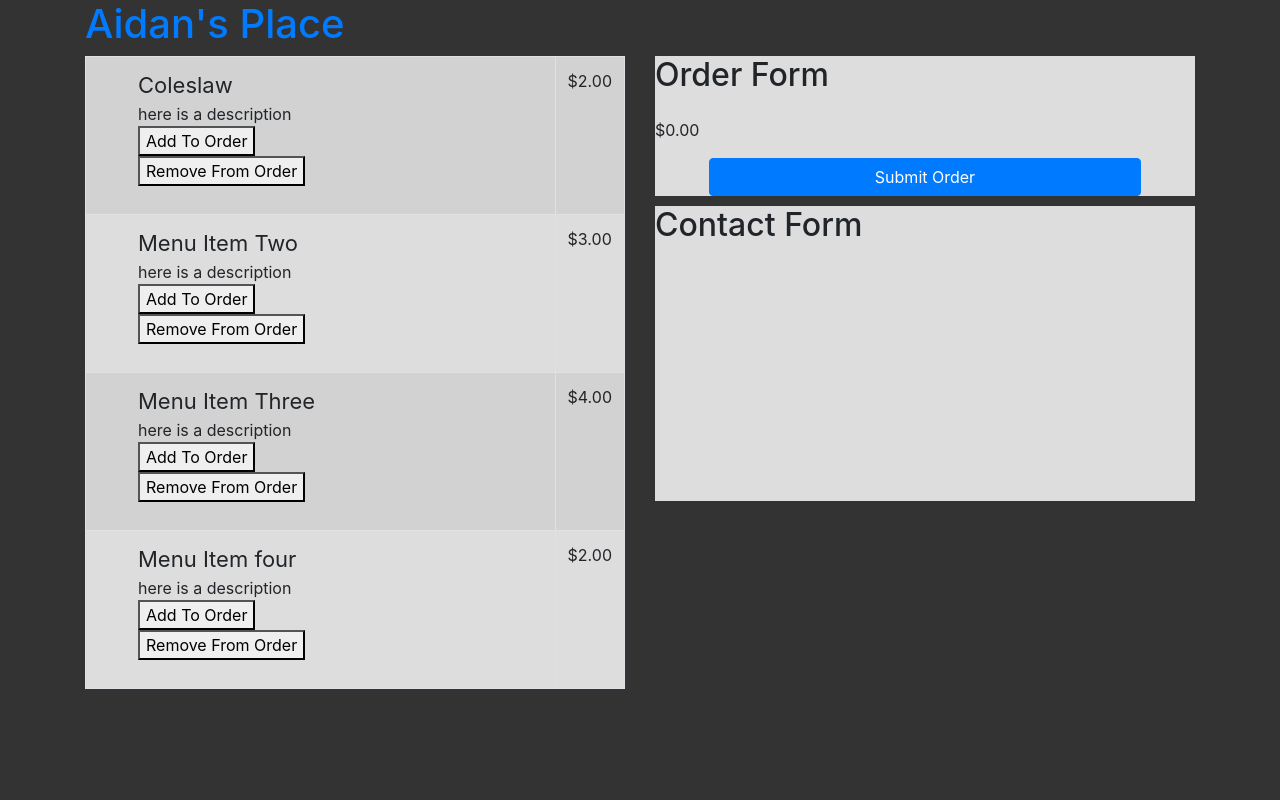
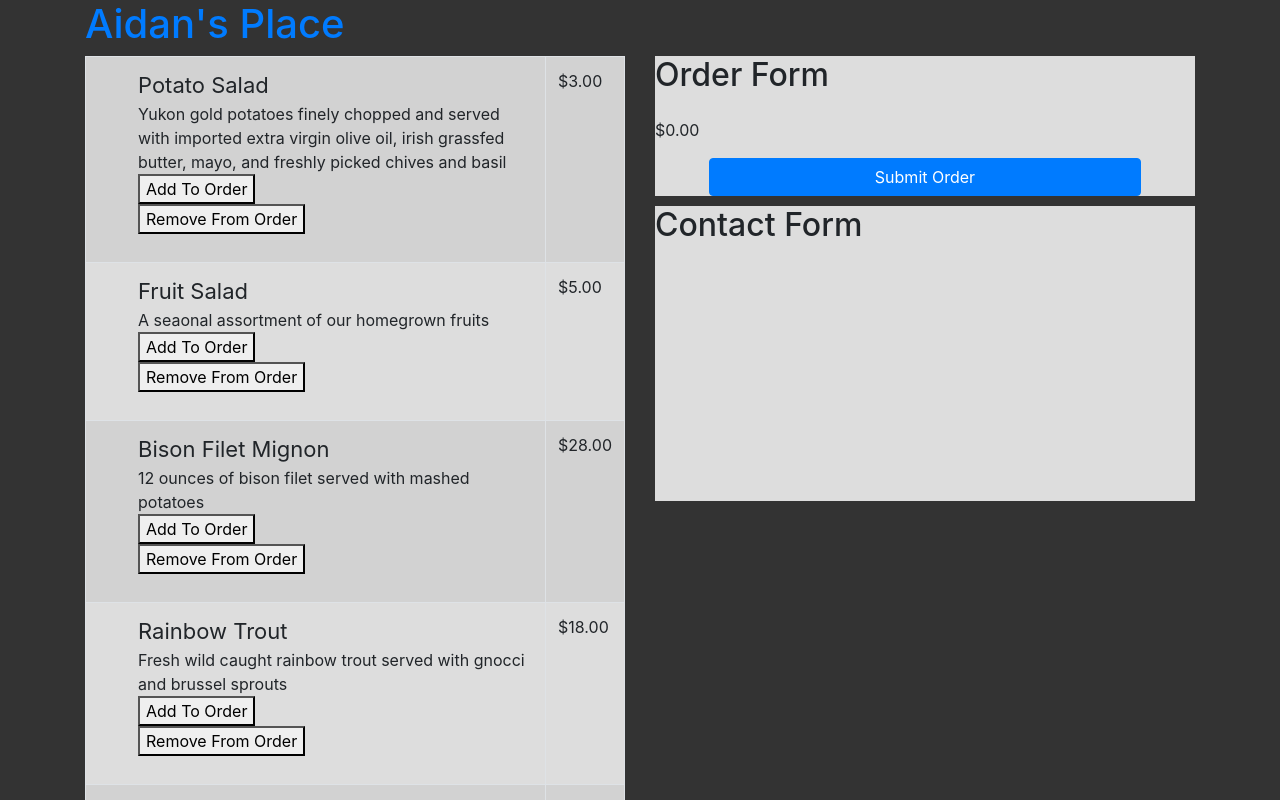
Before and after one commit to ccs-student-submissions/5-4-1-bobs-place-apierc2175, a React (Create React App) app in the folder my-app/: page / in a window 1280 px wide. Shown: the top 800 px of the page. Built offline with nearby package versions, Linux system fonts and the light colour scheme.

Commit message:
added menu content

```diff
--- a/my-app/src/containers/App.js
+++ b/my-app/src/containers/App.js
@@ -22,7 +22,7 @@ class App extends Component {
   }
 
   componentDidMount() {
-    let menuItems = [{name: 'Coleslaw', description: 'here is a description', price: 2, }, {name: 'Menu Item Two', description: 'here is a description', price: 3}, {name: 'Menu Item Three', description: 'here is a description', price: 4}, {name: 'Menu Item four', description: 'here is a description', price: 2}];
+    let menuItems = [{name: 'Potato Salad', description: 'Yukon gold potatoes finely chopped and served with imported extra virgin olive oil, irish grassfed butter, mayo, and freshly picked chives and basil', price: 3}, {name: 'Fruit Salad', description: 'A seaonal assortment of our homegrown fruits', price: 5}, {name: 'Bison Filet Mignon', description: '12 ounces of bison filet served with mashed potatoes', price: 28}, {name: 'Rainbow Trout', description: 'Fresh wild caught rainbow trout served with gnocci and brussel sprouts', price: 18}, {name: 'Lobster Sandwich', description: '8 ounces of fresh lobster, caught this morning, served on our homemade sourdough with a generous serving of mayo', price: 14}, {name: 'Turkey On Rye', description: 'Turkey, provolone, mayo, dijon mustard, kale, sliced tomatoes, and raw honey on rye bread', price: 12}, {name: 'BLT Pimento', description: 'Uncured bacon, lettuce, tomato, extra virgin olive oil, grassfed irish butter, and our secret spice blend on sourdough', price: 11}, {name: 'Beverages', description: 'Komboucha(ginger, berry, or honey flavored), Water(Fiji or Voss), or Fresh pressed juice of the day', price: 5}]
     this.setState({menuItems: menuItems});
   }
 
```
